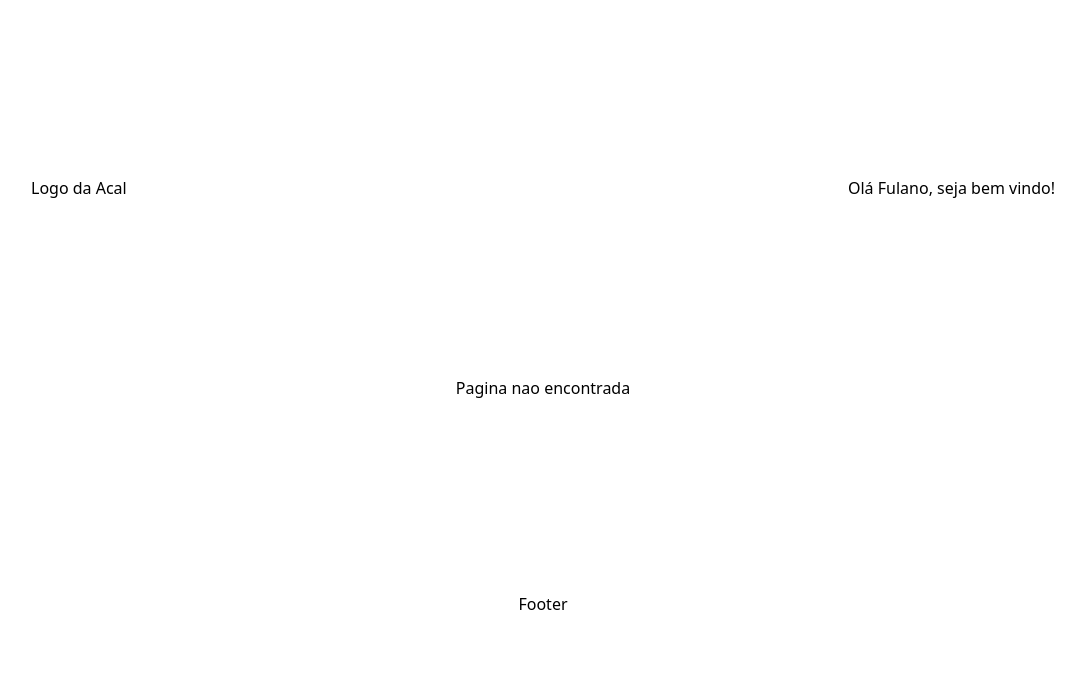
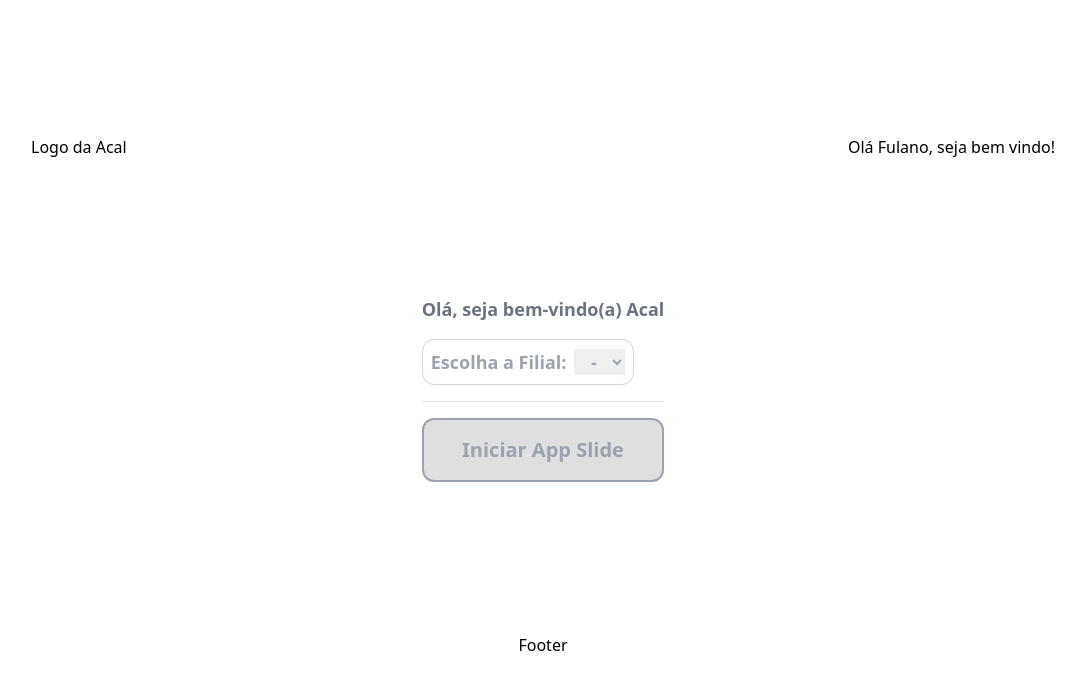
Before and after one commit to acal-rafael/nps-front, a React (Vite) app: page / in a window 1280 px wide. Shown: the top 690 px of the page, without its empty margins (97-1182 px from the left). Built offline with nearby package versions, Linux system fonts and the light colour scheme.

Commit message:
add home setup conection

```diff
--- a/src/main.tsx
+++ b/src/main.tsx
@@ -6,9 +6,9 @@ import './index.css'
 import { BrowserRouter as Router } from 'react-router-dom'
 
 ReactDOM.createRoot(document.getElementById('root') as HTMLElement).render(
-  <React.StrictMode>
-    <Router>
-      <App />
-    </Router>
-  </React.StrictMode>
+  // <React.StrictMode>
+  <Router>
+    <App />
+  </Router>
+  // </React.StrictMode>
 )
--- a/src/pages/Home/index.tsx
+++ b/src/pages/Home/index.tsx
@@ -1,76 +1,291 @@
-import React, { useState, useEffect } from 'react'
-import { Navigate, useNavigate } from 'react-router-dom';
+import React, { useEffect, useState } from 'react'
+import { Link } from 'react-router-dom';
 
-import { Buttons } from '../../components/Buttons';
-import { Content } from '../../components/Content';
-
-import { Congratulation } from '../Congratulation';
+export const Home = () => {
+  const [ipCaixa, setIpCaixa] = useState<string>("")
+  const [nomeFilial, setNomeFilial] = useState<string>("");
+  const [numFilial, setNumFilial] = useState<string>("0")
+  const [alteraLabel, setAlteraLabel] = useState<boolean>(false);
+  const [ipServidorNps, setIpServidorNps] = useState<string>("10.1.0.0");
+  const [mostraBotao, setMostraBotao] = useState<boolean>(false);
 
 
-export interface IHomeProps {
-  nota: string;
-  setNota: React.Dispatch<React.SetStateAction<string>>
+  const activarDesativarBotao = (ip: string) => {
+    if (parseInt(ip) !== 1 && parseInt(ip) !== 0) {
+      if (parseInt(ip) >= 254) {
+        setMostraBotao(prev => prev = false);
+        return;
+      }
+      setMostraBotao(prev => prev = true);
+      return;
+    }
+    setMostraBotao(prev => prev = false);
+    return;
   }
 
-export const Home = () => {
 
-  const [nota, setNota] = useState<IHomeProps>();
+  // const activarDesativarBotao = () => {
+  //   if (numFilial !== "0") {
+  //     if (ipServidorNps.length === 7 && parseInt(ipCaixa) > 0) {
+  //       // if (ipCaixa !== "0") {
+  //       setMostraBotao(prev => !prev);
+  //       // }
+  //     } else if (ipServidorNps.length === 8 && parseInt(ipCaixa) > 0) {
+  //       // if (ipCaixa !== "0") {
+  //       setMostraBotao(prev => !prev);
+  //       // }
+  //     }
+  //   }
+  // }
+
+  const focusIpCaixa = () => {
+    setAlteraLabel(prev => prev = true)
+  }
+
+  const blurIpCaixa = () => {
+    if (ipCaixa !== "") {
+      return
+    } else {
+      setAlteraLabel(prev => prev = false)
+    }
+  }
+
+  const numeroFilialString = (numero: string) => {
+    if (numFilial === "0") {
+      setNomeFilial(prev => prev = "");
+    }
+    if (numFilial === "1") {
+      setNomeFilial(prev => prev = "Tristão Gonçalves");
+    }
+    if (numFilial === "3") {
+      setNomeFilial(prev => prev = "Antônio Sales");
+    }
+    if (numFilial === "5") {
+      setNomeFilial(prev => prev = "Padre Cicero");
+    }
+    if (numFilial === "7") {
+      setNomeFilial(prev => prev = "Washington Soares");
+    }
+    if (numFilial === "9") {
+      setNomeFilial(prev => prev = "Godofredo Maciel");
+    }
+    if (numFilial === "11") {
+      setNomeFilial(prev => prev = "Coronel Correia");
+    }
+    if (numFilial === "15") {
+      setNomeFilial(prev => prev = "Desembargador Moreira");
+    }
+    if (numFilial === "17") {
+      setNomeFilial(prev => prev = "José Holanda");
+    }
+  }
+
+  const montaIpServidorNps = () => {
+    setIpServidorNps(`10.1.${numFilial}.${ipCaixa}`);
+  }
 
   useEffect(() => {
-    console.log("Nota: ", nota);
-  }, [nota])
+    numeroFilialString(numFilial)
+  }, [numFilial])
 
-  const cores = [
-    "#B72027",
-    "#D42127",
-    "#F25222",
-    "#F37022",
-    "#FBA723",
-    "#FFCA26",
-    "#ECDB11",
-    "#E9E63F",
-    "#C5D92A",
-    "#AED232",
-    "#65B74B"
-  ]
+  useEffect(() => {
+    montaIpServidorNps();
+    // activarDesativarBotao();
+  }, [numFilial, ipCaixa])
 
-  return <>
-    {
-      nota !== undefined
-        ? <Navigate to="/feedback" replace={true} />
-        : <>
+
+  console.log("Numero da filial: ", numFilial)
+  console.log("Numero de IP do servidor: ", ipServidorNps)
+  console.log("Tamanho do IP do servidor: ", ipServidorNps.length)
+  console.log("IP do caixa: ", ipCaixa);
+
+  return (
     <div
       className='
-              w-[80%]
-                flex flex-row flex-wrap
-                //justify-center //content-center
-                //border-black
-                //border-[1px]
+        text-gray-500
+        text-lg
+        font-semibold
+
+        flex
+        flex-col
+        gap-4
       '
     >
-            <Content />
-          </div>
+      <p>Olá, seja bem-vindo(a) Acal {nomeFilial}</p>
+      <div
+        className='
+          flex
+          gap-4
+          text-gray-400
+
+          hover:cursor-pointer
+        '
+      >
 
         <div
           className='
-                w-[80%]
-                flex flex-row flex-wrap
-                justify-center content-center
+            border
+            border-gray-300
+            inline-block
+            rounded-xl
+            p-2
 
-                //border-red-700
-                //border-[1px]
+            hover:cursor-pointer
+            transition
+            ease-in-out
+            delay-[]
+            hover:bg-gray-100
           '
         >
-            {cores.map((cor: string, index: number) =>
-              <Buttons
-                key={index}
-                cor={cor}
-                nota={String(index)}
-                setNota={setNota}
+          <label
+            className='
+              hover:cursor-pointer
+              pr-2
+            '
+            htmlFor="numeroFilial"
+          >Escolha a Filial:</label>
+          <select
+            className='
+              hover:cursor-pointer
+            '
+            required
+            onChange={e => setNumFilial(e.target.value)}
+            onBlur={e => e.target.value === "0" && alert("Filial incorreta!")}
+          >
+            <option value="0" className='text-center '>-</option>
+            <option value="1">TG</option>
+            <option value="3">AS</option>
+            <option value="5">MT</option>
+            <option value="7">WS</option>
+            <option value="9">GM</option>
+            <option value="11">CE</option>
+            <option value="15">DM</option>
+            <option value="17">JH</option>
+          </select>
+        </div>
+
+        {numFilial !== "0"
+          ?
+          <div
+            className='
+                flex
+                justify-start
+                items-center
+                border-[1px]
+                border-gray-300
+                rounded-xl
+                hover:cursor-text
+                hover:border-[1px]
+                hover:border-gray-500
+              '
+          >
+            <label
+              className={`
+                  absolute
+                  hover:cursor-text
+                  bg-transparent
+                  m-4
+                  z-0
+                  ${alteraLabel
+                && `
+                        transition
+                        ease-in-out
+                        delay-200
+                        -translate-y-[1.5rem]
+                        bg-white
+
+                      `
+
+                }
+                `
+              }
+              htmlFor='ipCaixa'
+            >IP Caixa</label>
+
+            <input
+              onFocus={e => {
+                focusIpCaixa();
+                // activarDesativarBotao(e.target.value);
+              }}
+              onBlur={e => {
+                blurIpCaixa
+                activarDesativarBotao(e.target.value);
+              }}
+              //onBlur={verificaIpCaixa}
+              className='
+                  bg-transparent
+                  pl-4
+                  h-[100%]
+                  focus:outline-none
+                  z-10
+                '
+              value={ipCaixa}
+              onChange={e => {
+                setIpCaixa(e.target.value)
+                // activarDesativarBotao(e.target.value)
+              }}
+              maxLength={3}
+              type={`text`}
+              size={6}
             />
-            )}
           </div>
-        </>
+          : undefined
         }
-  </>
+      </div>
+      <hr />
+
+      {mostraBotao
+        ? <Link
+          className={`
+            w-[100%]
+            text-center
+            text-xl
+            p-4
+            border-[2px]
+            hover:transition
+            hover:ease-in
+            hover:delay-100
+            border-[#0096D5]
+            hover:bg-[#0096D5]
+            hover:text-gray-50
+            rounded-xl
+
+          `}
+          to='/nps'
+        >
+          Iniciar App Slide
+        </Link>
+        : <Link
+          className={`
+            w-[100%]
+            text-center
+            text-xl
+            p-4
+
+            border-[2px]
+
+            bg-[#dfdfdf]
+            text-gray-400
+
+            hover:transition
+            hover:ease-in
+            hover:delay-100
+            border-gray-400
+            //hover:bg-[#3d3f41]
+            //hover:text-gray-50
+            rounded-xl
+
+          `}
+          to='/nps'
+          onClick={e => {
+            e.preventDefault()
+            alert("Falta colocar IP do Caixa!!!")
+          }}
+        >
+          Iniciar App Slide
+        </Link>
       }
+      {/* <p>IP para conexão WebSocket: {ipServidorNps}</p> */}
+    </div>
+  )
+}
--- /dev/null
+++ b/src/pages/Question/index.tsx
@@ -0,0 +1,76 @@
+import React, { useState, useEffect } from 'react'
+import { Navigate, useNavigate } from 'react-router-dom';
+
+import { Buttons } from '../../components/Buttons';
+import { Content } from '../../components/Content';
+
+import { Congratulation } from '../Congratulation';
+
+
+export interface IQuestionProps {
+  nota: string;
+  setNota: React.Dispatch<React.SetStateAction<string>>
+}
+
+export const Question = () => {
+
+  const [nota, setNota] = useState<IQuestionProps>();
+
+  useEffect(() => {
+    console.log("Nota: ", nota);
+  }, [nota])
+
+  const cores = [
+    "#B72027",
+    "#D42127",
+    "#F25222",
+    "#F37022",
+    "#FBA723",
+    "#FFCA26",
+    "#ECDB11",
+    "#E9E63F",
+    "#C5D92A",
+    "#AED232",
+    "#65B74B"
+  ]
+
+  return <>
+    {
+      nota !== undefined
+        ? <Navigate to="/feedback" replace={true} />
+        : <>
+          <div
+            className='
+              w-[80%]
+                flex flex-row flex-wrap
+                //justify-center //content-center
+                //border-black
+                //border-[1px]
+              '
+          >
+            <Content />
+          </div>
+
+          <div
+            className='
+                w-[80%]
+                flex flex-row flex-wrap
+                justify-center content-center
+
+                //border-red-700
+                //border-[1px]
+              '
+          >
+            {cores.map((cor: string, index: number) =>
+              <Buttons
+                key={index}
+                cor={cor}
+                nota={String(index)}
+                setNota={setNota}
+              />
+            )}
+          </div>
+        </>
+    }
+  </>
+}
--- a/src/router/index.tsx
+++ b/src/router/index.tsx
@@ -3,18 +3,24 @@ import { Routes, Route } from 'react-router-dom'
 
 import { Body } from '../components/Body'
 
-import { Home } from '../pages/Home'
+import { Question } from '../pages/Question'
 import { Feedback } from '../pages/Feedback'
 import { Congratulation } from '../pages/Congratulation'
 import { DivCircleInto } from '../pages/Teste/DivCircleInto'
 import { Teste } from '../pages/Teste'
+import { Home } from '../pages/Home'
 
 export const Router = () => {
 
   return (
     <Routes>
-      <Route path='/:urlhash' element={<Body>
+      <Route path='/' element={<Body>
         <Home />
+      </Body>}
+      />
+
+      <Route path='/nps' element={<Body>
+        <Question />
       </Body>}
       />
 
```
Lines whose indentation alone changed are shown as unchanged.
